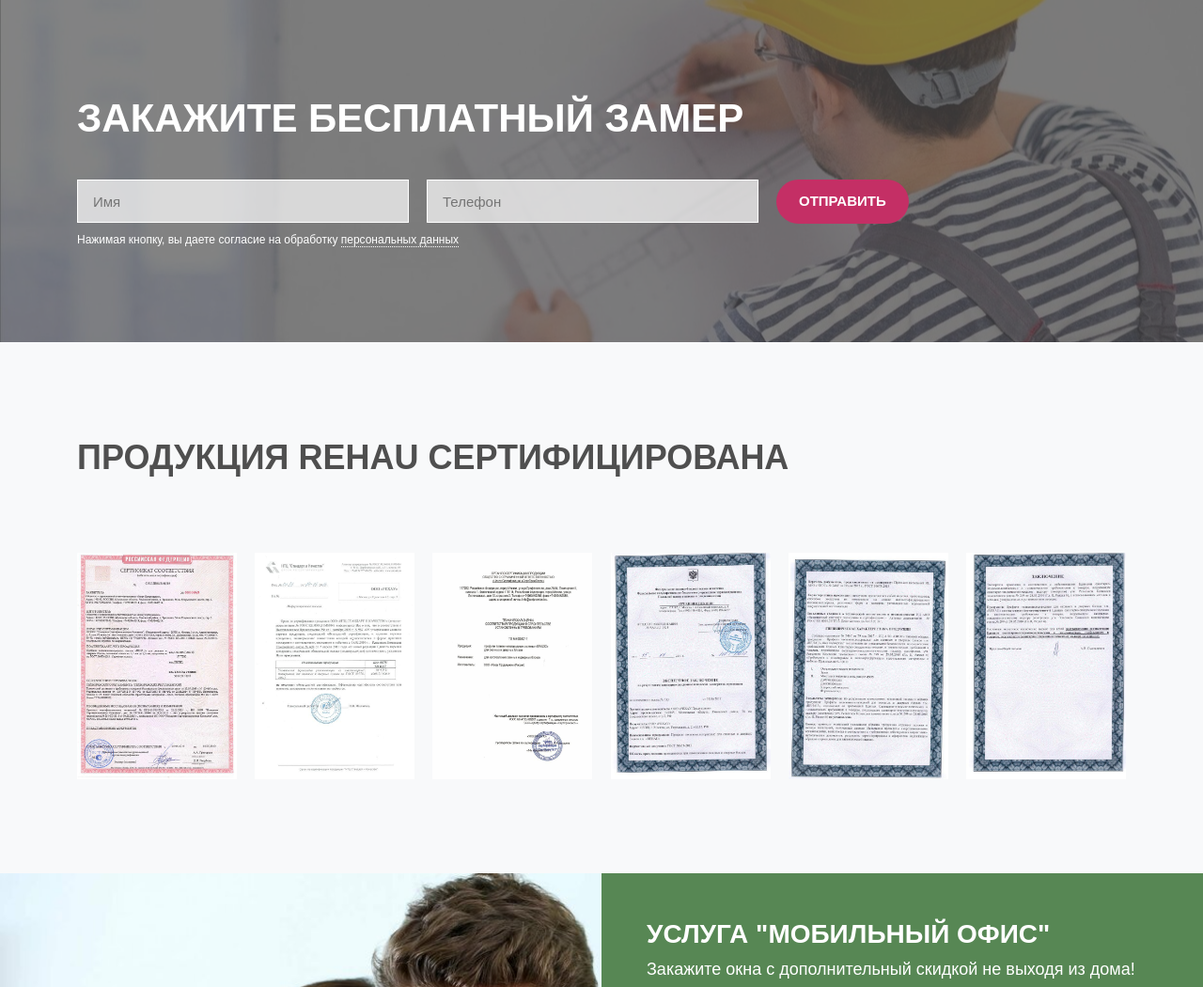
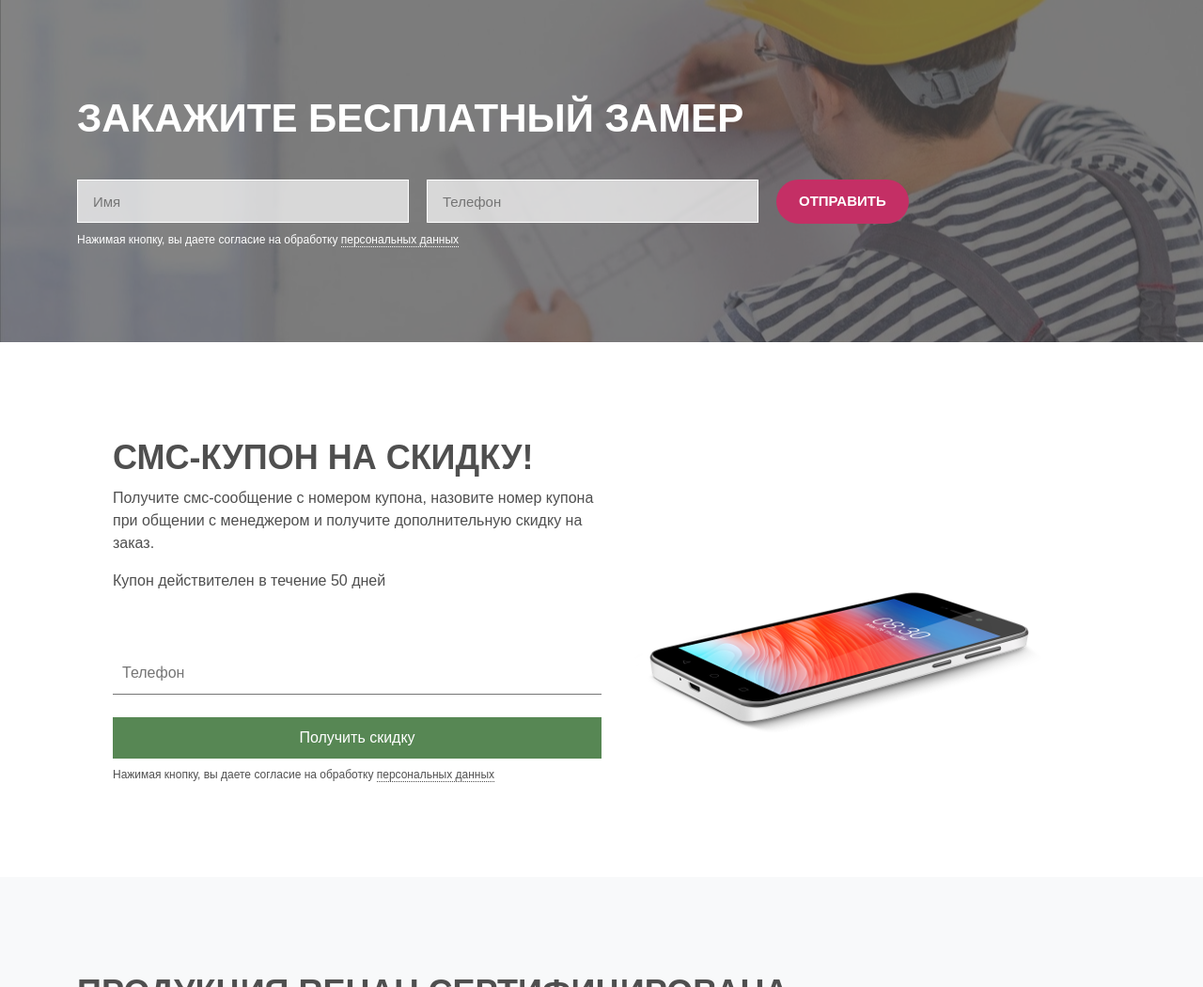
Before and after one commit to cla55ik/vseokna36, a PHP site: page / in a window 1280 px wide. Shown: the part 5450-6500 px from the top of the page at 94% size. Run offline with PHP 8.4, Linux system fonts and the light colour scheme.

Commit message:
add SMS section

```diff
--- a/app/pages/main.php
+++ b/app/pages/main.php
@@ -153,6 +153,7 @@ include_once($_SERVER['DOCUMENT_ROOT']. "/app/layouts/header.php");
   <!-- Акции -->
 
   <!-- СМС купон -->
+  <?php include_once($_SERVER['DOCUMENT_ROOT']. "/app/templates/section/sms-coupone.php"); ?>
 
   <!-- Сертификаты -->
   <div class="container-fluid bg-light pb-100 pt-100">
--- /dev/null
+++ b/app/templates/section/sms-coupone.php
@@ -0,0 +1,23 @@
+<div class="container sms-wrapper d-flex pb-100 pt-100 pl-50 pr-50">
+  <div class="col-lg-6">
+    <h2 class="gray title-36">СМС-КУПОН НА СКИДКУ!</h2>
+    <p>Получите смс-сообщение с номером купона, назовите номер купона при общении с менеджером и получите дополнительную скидку на заказ.</p>
+    <p>Купон действителен в течение 50 дней</p>
+    <div class="sms-form-wrapper">
+      <form class="horizontal-form" action="index.html" method="post">
+        <div class="pb-4 pt-5">
+          <input class="w-100" type="text" name="phone" value="" placeholder="Телефон">
+        </div>
+        <div class="">
+          <input class="bg-green btn-sqr white" type="submit" name="" value="Получить скидку">
+        </div>
+      </form>
+    </div>
+    <div class="private-link text-12 mt-2">
+      <span>Нажимая кнопку, вы даете согласие на обработку </span><a href="#">персональных данных</a>
+    </div>
+  </div>
+  <div class="col-lg-6 d-flex align-items-end">
+    <img class="img-fluid" src="/src/img/sms-coupone.png" alt="Смс купон на скидку">
+  </div>
+</div>
--- a/src/css/style.css
+++ b/src/css/style.css
@@ -39,6 +39,18 @@ a:hover{
   text-decoration: none;
   color: inherit;
 }
+
+
+.pr-50{
+  padding-right: 50px;
+
+}
+
+.pl-50{
+  padding-left: 50px;
+}
+
+
 
 .mt-20{
   margin-top: 20px;
@@ -839,3 +851,15 @@ input[type="text\ w-100"] {
   font-size: 16px;
   padding:10px;
 }
+
+
+
+
+/*СМС купон*/
+
+.sms-form-wrapper input.w-100 {
+  background-color: #fff;
+  border-width: 0 0 1px;
+  border-radius: 0;
+  padding: 10px;
+}
```
Lines whose indentation alone changed are shown as unchanged.
